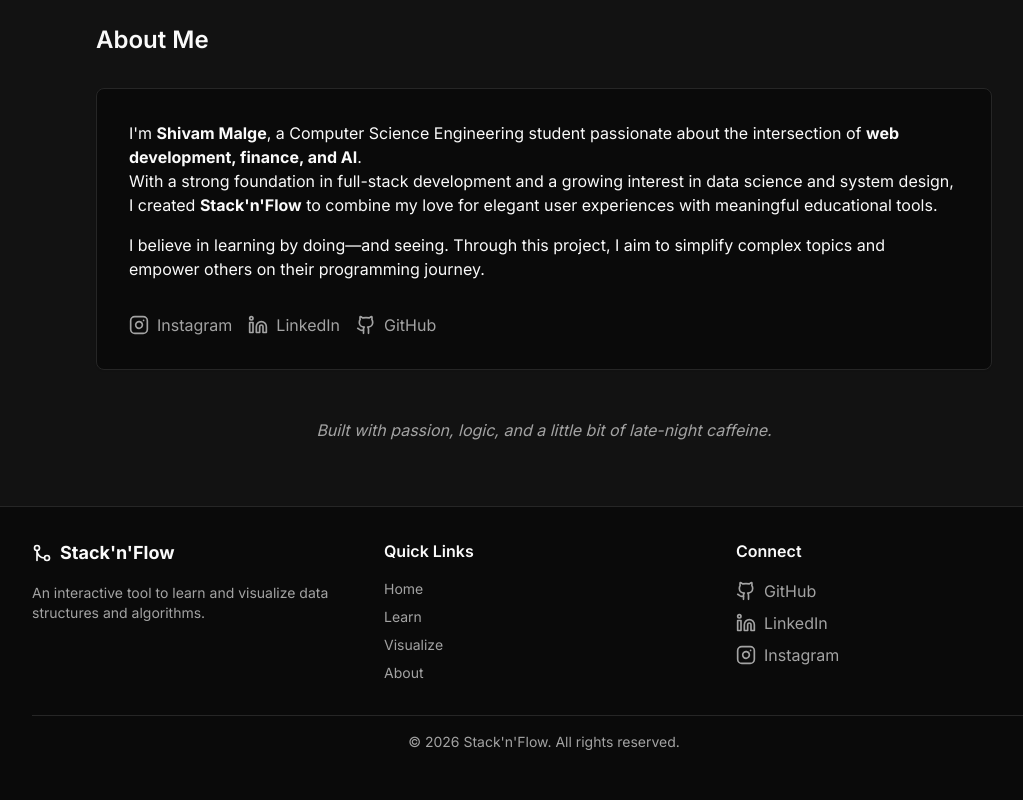
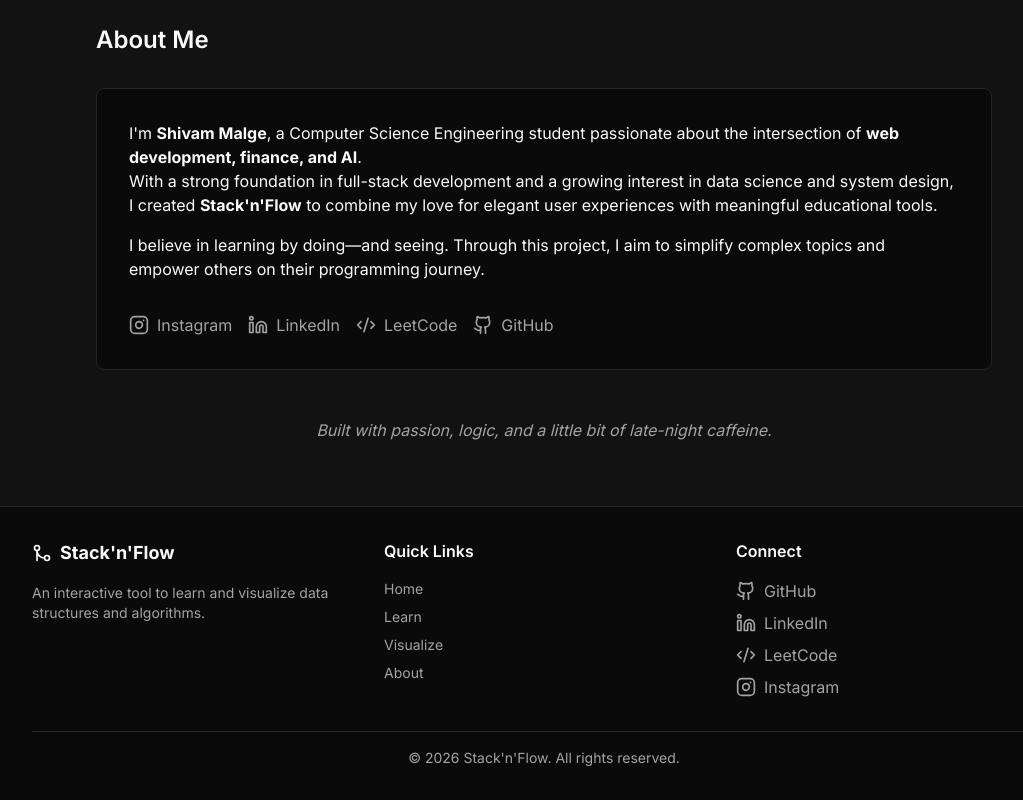
Before and after one commit to ShivamMalge/Stack-n-Flow, a Next.js app: page /about in a window 1280 px wide. Shown: the part 693-1493 px from the top of the page, without its empty margins (96-1119 px from the left). Built offline with nearby package versions, Linux system fonts and the light colour scheme.

Commit message:
feat: add LeetCode links to about page and footer

```diff
--- a/app/about/page.tsx
+++ b/app/about/page.tsx
@@ -1,5 +1,5 @@
 import type { Metadata } from "next"
-import { Github, Linkedin, Instagram } from "lucide-react"
+import { Github, Linkedin, Instagram, Code2 } from "lucide-react"
 import Navbar from "@/components/navbar"
 import Footer from "@/components/footer"
 
@@ -85,6 +85,15 @@ export default function AboutPage() {
                   <span>LinkedIn</span>
                 </a>
                 <a
+                  href="https://leetcode.com/u/ShivamMalge/"
+                  target="_blank"
+                  rel="noopener noreferrer"
+                  className="flex items-center text-muted-foreground hover:text-foreground transition-colors"
+                >
+                  <Code2 className="h-5 w-5 mr-2" />
+                  <span>LeetCode</span>
+                </a>
+                <a
                   href="https://github.com/ShivamMalge"
                   target="_blank"
                   rel="noopener noreferrer"
--- a/components/footer.tsx
+++ b/components/footer.tsx
@@ -1,5 +1,5 @@
 import Link from "next/link"
-import { GitMerge, Github, Instagram, Linkedin } from "lucide-react"
+import { GitMerge, Github, Instagram, Linkedin, Code2 } from "lucide-react"
 
 export default function Footer() {
   return (
@@ -64,6 +64,15 @@ export default function Footer() {
                 <span>LinkedIn</span>
               </Link>
               <Link
+                href="https://leetcode.com/u/ShivamMalge/"
+                className="text-muted-foreground hover:text-foreground transition-colors flex items-center"
+                target="_blank"
+                rel="noopener noreferrer"
+              >
+                <Code2 className="h-5 w-5 mr-2" />
+                <span>LeetCode</span>
+              </Link>
+              <Link
                 href="https://www.instagram.com/epsilon_edge?igsh=MTduNDFqdWd5NGlwMQ=="
                 className="text-muted-foreground hover:text-foreground transition-colors flex items-center"
                 target="_blank"
```
